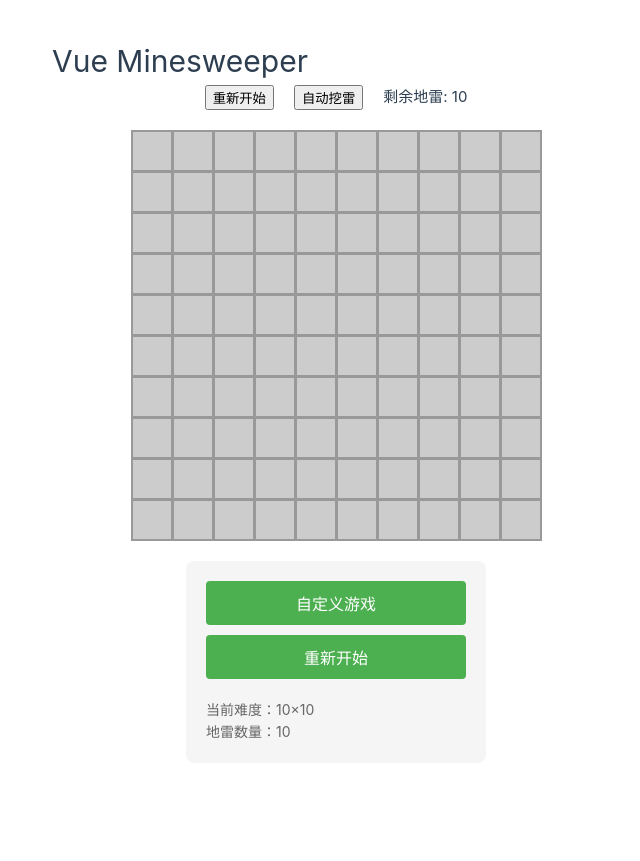
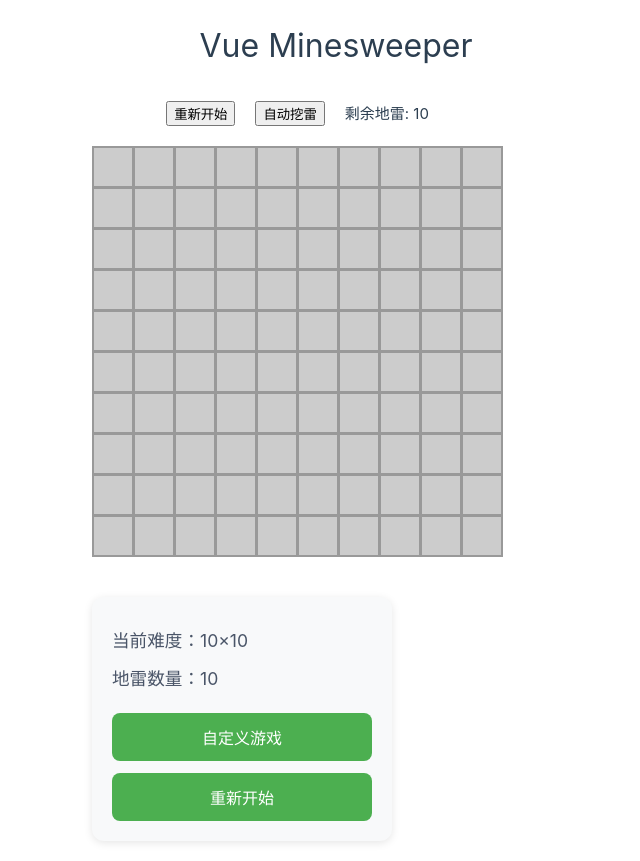
Before and after one commit to Ch1ldKing/vue-minesweeper, a Vue app: page / in a window 1280 px wide. Shown: the whole page, without its empty margins (0-640 px from the left). Before the commit the page ends 800 px from the top, so only its background shows below. Built offline with nearby package versions, Linux system fonts and the light colour scheme; the HTML template or start-up script is replaced by a standard one.

Commit message:
v0.6.2 auto minsweep

```diff
--- a/src/App.vue
+++ b/src/App.vue
@@ -1,17 +1,19 @@
 <template>
   <div class="app">
-    <h1>Vue Minesweeper</h1>
+    <h1 class="title">Vue Minesweeper</h1>
 
-    <!-- 主要内容区域：响应式布局 -->
     <div class="content-wrapper">
-      <!-- 游戏区域 -->
+
       <div class="game-area">
         <Board :key="gameKey" :width="settings.width" :height="settings.height" :mine-count="settings.mineCount"
           @game-over="handleGameOver" @game-won="handleGameWon" />
       </div>
 
-      <!-- 控制面板 -->
       <div class="control-panel">
+        <div class="game-info">
+          <p>当前难度：{{ settings.width }}×{{ settings.height }}</p>
+          <p>地雷数量：{{ settings.mineCount }}</p>
+        </div>
         <div class="controls">
           <button class="control-button" @click="showSettings = true">
             自定义游戏
@@ -20,14 +22,10 @@
             重新开始
           </button>
         </div>
-        <div class="game-info">
-          <p>当前难度：{{ settings.width }}×{{ settings.height }}</p>
-          <p>地雷数量：{{ settings.mineCount }}</p>
-        </div>
       </div>
     </div>
 
-    <!-- 设置模态框 -->
+
     <div v-if="showSettings" class="modal-overlay" @click.self="showSettings = false">
       <div class="modal-content">
         <GameSettings :initial-settings="settings" @save="updateSettings" @cancel="showSettings = false" />
@@ -76,56 +74,71 @@ const handleGameWon = () => {
 
 <style scoped>
 .app {
-  max-width: 1200px;
+  width: 100%;
+  max-width: 1400px;
   margin: 0 auto;
   padding: 20px;
+}
+
+.title {
+  text-align: center;
+  color: #2c3e50;
+  margin-bottom: 30px;
+  font-size: 2rem;
 }
 
 .content-wrapper {
   display: flex;
   flex-wrap: wrap;
-  gap: 20px;
+  gap: 40px;
   justify-content: center;
   align-items: flex-start;
 }
 
 .game-area {
   flex: 0 1 auto;
+  min-width: 300px;
 }
 
 .control-panel {
   flex: 0 1 300px;
   padding: 20px;
-  background: #f5f5f5;
-  border-radius: 8px;
-  min-width: 200px;
+  background: #f8f9fa;
+  border-radius: 12px;
+  box-shadow: 0 2px 8px rgba(0, 0, 0, 0.1);
+  min-width: 250px;
+}
+
+.game-info {
+  margin-bottom: 20px;
+}
+
+.game-info p {
+  margin: 10px 0;
+  color: #4a5568;
+  font-size: 1.1rem;
 }
 
 .controls {
   display: flex;
   flex-direction: column;
-  gap: 10px;
-  margin-bottom: 20px;
+  gap: 12px;
 }
 
 .control-button {
-  padding: 10px 20px;
+  padding: 12px 20px;
   border: none;
-  border-radius: 4px;
+  border-radius: 8px;
   background: #4CAF50;
   color: white;
   cursor: pointer;
-  font-size: 16px;
-  transition: background-color 0.3s;
+  font-size: 1rem;
+  transition: all 0.3s ease;
 }
 
 .control-button:hover {
   background: #45a049;
-}
-
-.game-info {
-  color: #666;
-  font-size: 14px;
+  transform: translateY(-1px);
 }
 
 .modal-overlay {
@@ -143,8 +156,8 @@ const handleGameWon = () => {
 
 .modal-content {
   background: white;
-  padding: 20px;
-  border-radius: 8px;
+  padding: 24px;
+  border-radius: 12px;
   max-width: 90%;
   max-height: 90%;
   overflow-y: auto;
@@ -154,15 +167,45 @@ const handleGameWon = () => {
 @media (max-width: 768px) {
   .content-wrapper {
     flex-direction: column;
+    align-items: center;
   }
 
   .control-panel {
     width: 100%;
+    max-width: 400px;
   }
 
   .controls {
     flex-direction: row;
+    flex-wrap: wrap;
     justify-content: center;
+  }
+
+  .control-button {
+    flex: 1 1 auto;
+    min-width: 150px;
+  }
+}
+
+/* 大屏幕布局 */
+@media (min-width: 1024px) {
+  .content-wrapper {
+    justify-content: space-between;
+    max-width: 1200px;
+    margin: 0 auto;
+    padding: 0 40px;
+  }
+
+  .game-area {
+    flex: 0 1 auto;
+    margin-right: 40px;
+  }
+
+  .control-panel {
+    flex: 0 0 300px;
+    align-self: flex-start;
+    position: sticky;
+    top: 20px;
   }
 }
 </style>
```
